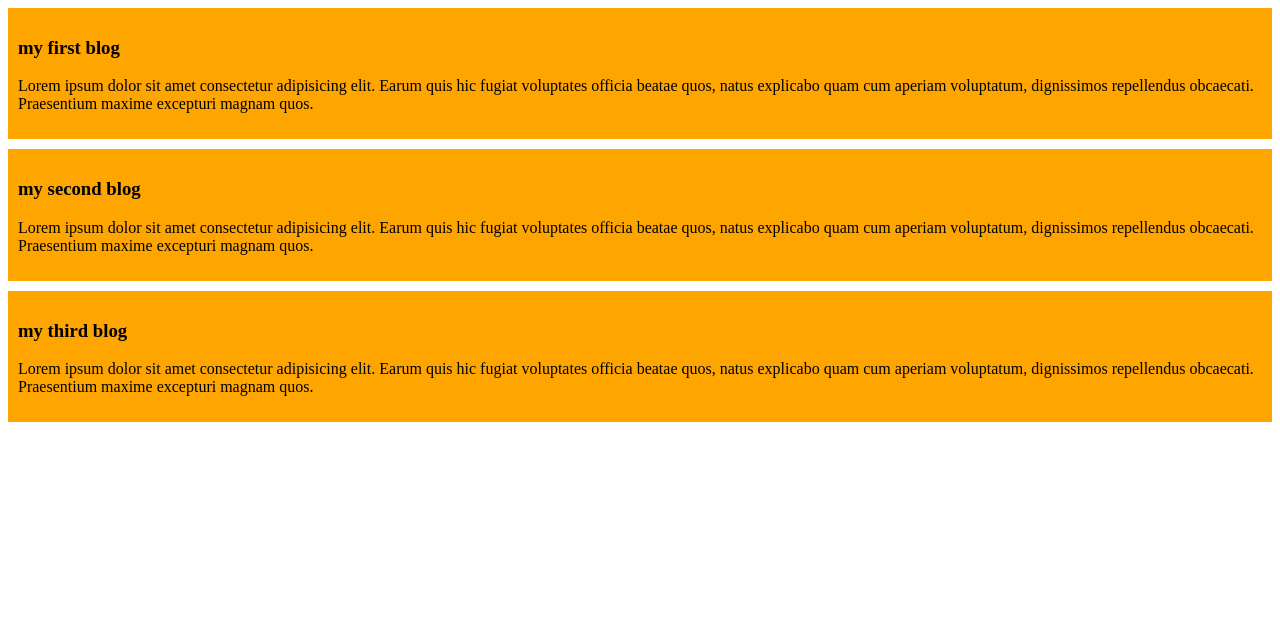
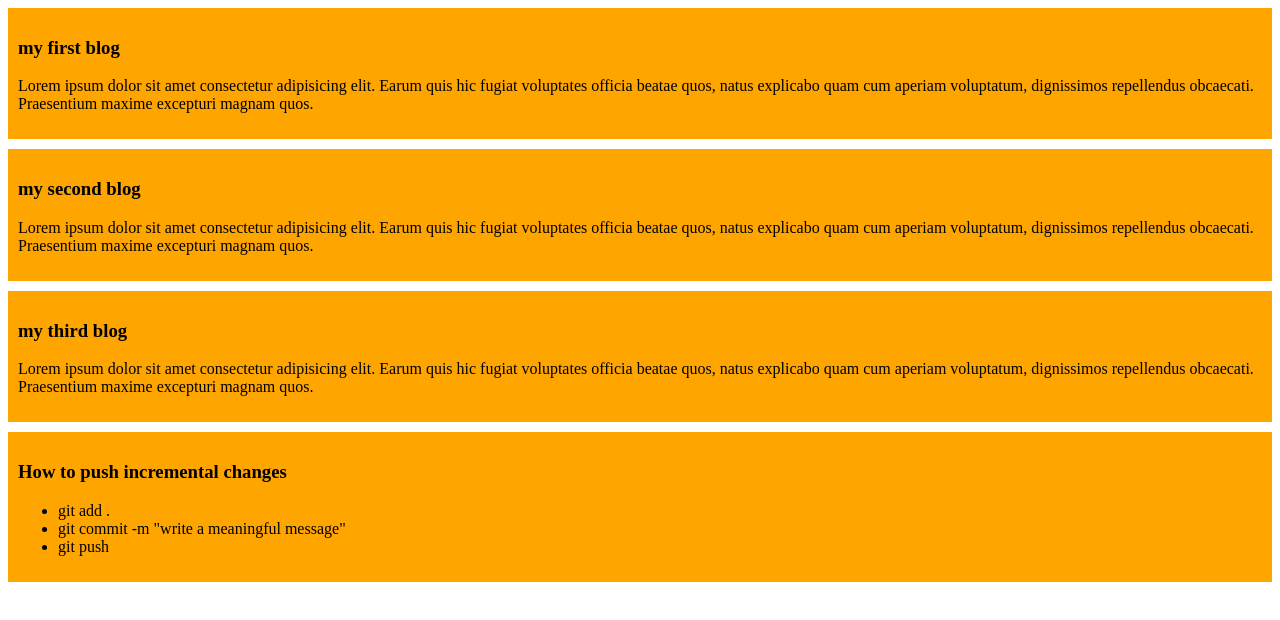
Before and after one commit to Jahid9236/my-simple-website, a plain HTML site: page index.html in a window 1280 px wide. Drawn offline with Linux system fonts and the light colour scheme.

Commit message:
fourth blog

```diff
--- a/index.html
+++ b/index.html
@@ -28,5 +28,14 @@
 
             </div>
 
+        <div>
+            <h3>How to push incremental changes</h3>
+            <ul>
+                <li>git add .</li>
+                <li>git commit -m "write a meaningful message"</li>
+                <li>git push</li>
+            </ul>
+        </div>
+
 </body>
 </html>
```
